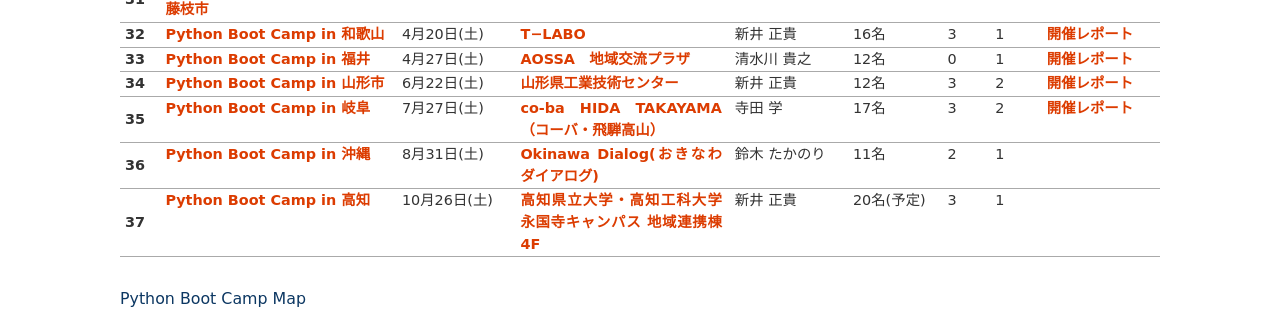
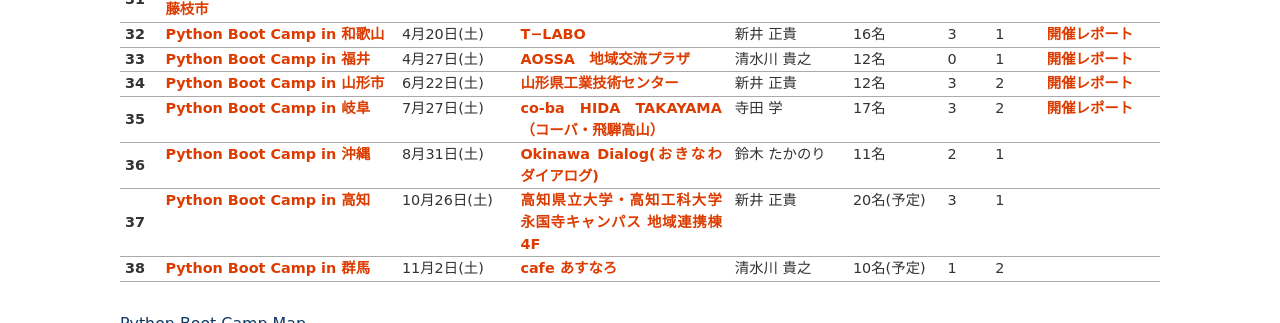
Before and after one commit to pyconjp/www.pycon.jp, a Sphinx documentation site: the page built from source/support/bootcamp.rst, in a window 1280 px wide and 900 px high, scrolled down 3410 px, cut to the strip 0-323 px from the top of the window. Built offline with Sphinx 7.4.7, drawn with Linux system fonts in a browser that asks for light colours; some of the changed text lies outside the part shown.

Commit message:
add pycamp gunma

```diff
--- a/source/support/bootcamp.rst
+++ b/source/support/bootcamp.rst
@@ -505,6 +505,15 @@
      - 3
      - 1
      -
+   * - 38
+     - `Python Boot Camp in 群馬 <https://pyconjp.connpass.com/event/143290/>`__
+     - 11月2日(土)
+     - `cafe あすなろ <http://cafe-asunaro.com/>`_
+     - 清水川 貴之
+     - 10名(予定)
+     - 1
+     - 2
+     -
 
 Python Boot Camp Map
 --------------------
```
Also changed, not shown: other parts of source/support/bootcamp.rst (+3 -3 lines).
